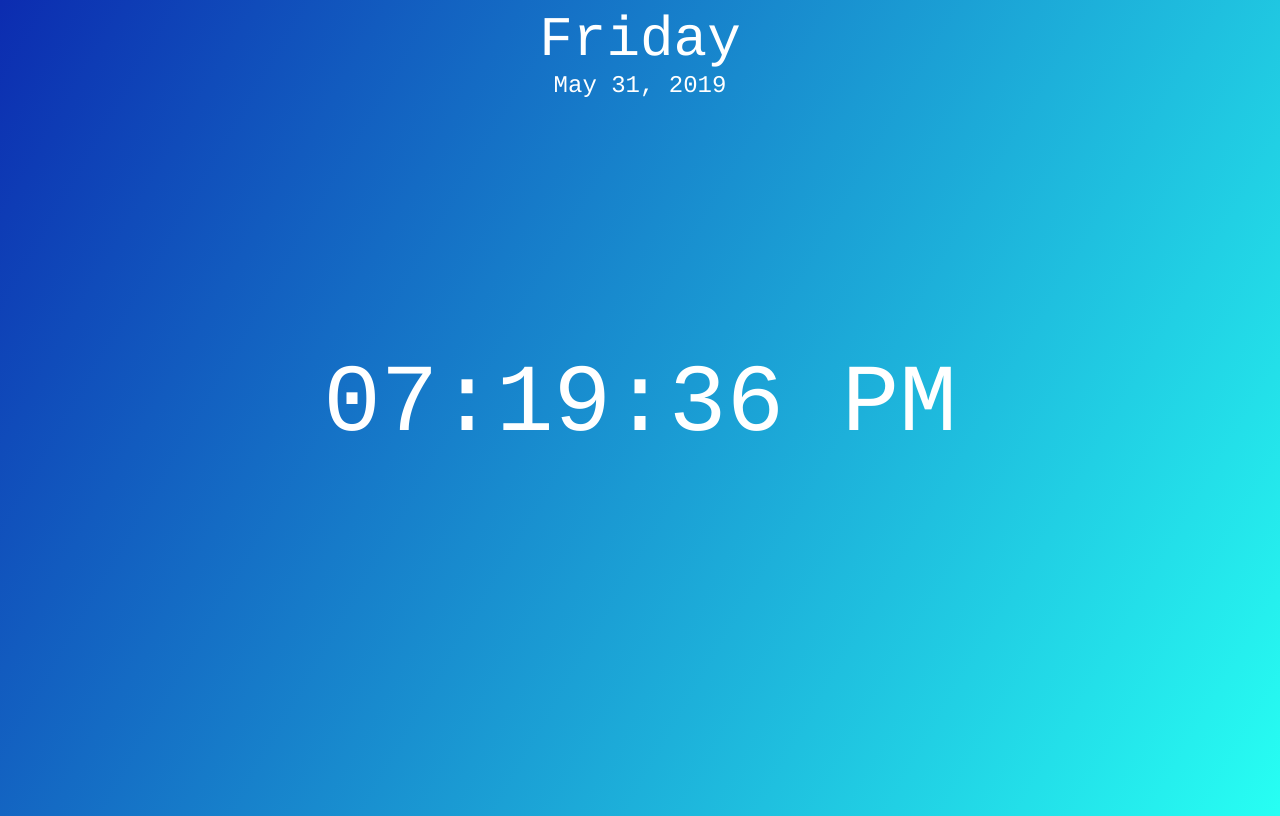
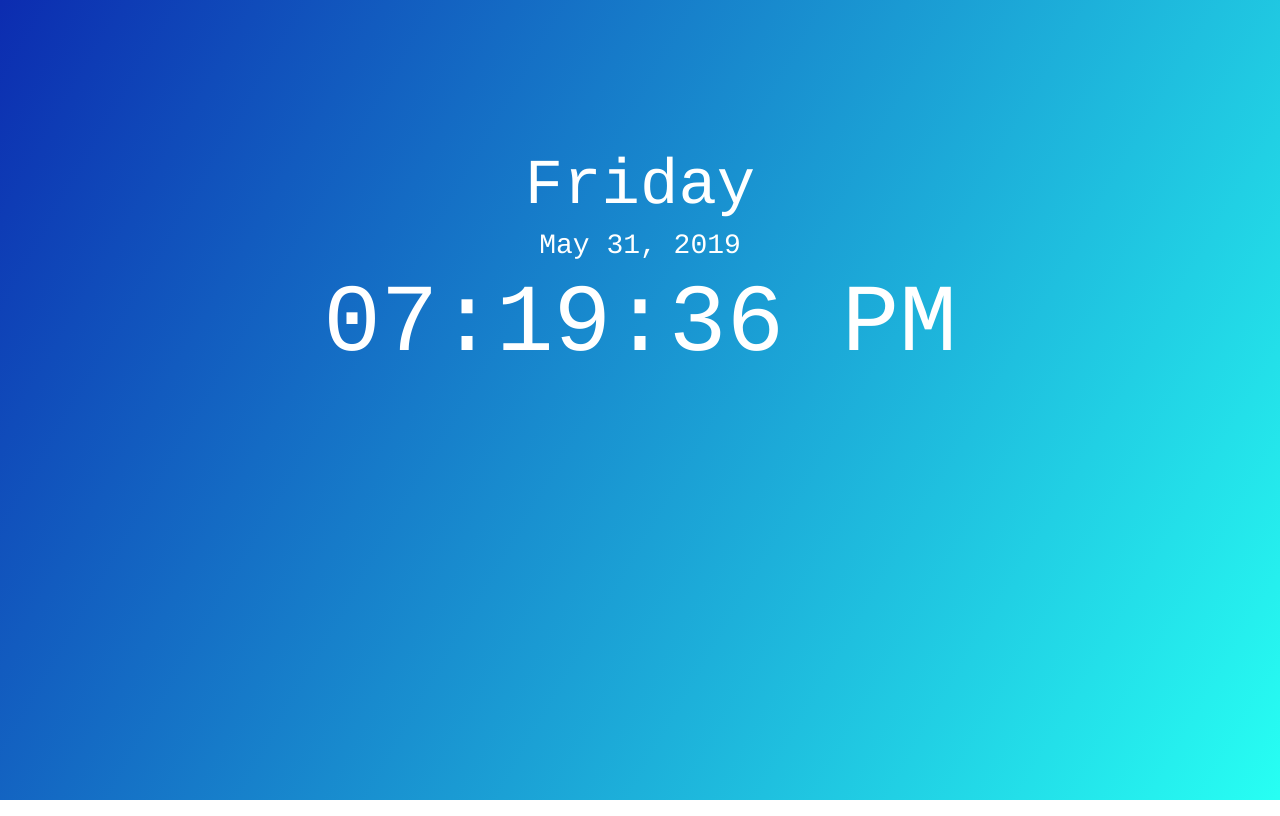
Before and after one commit to m-nguyen/WebDev, a plain HTML site: page Clock/index.html in a window 1280 px wide. Drawn offline with nearby package versions, Linux system fonts and the light colour scheme.

Commit message:
Minor edits to clock project
Edit the div of clock to be more center.

```diff
--- a/Clock/index.html
+++ b/Clock/index.html
@@ -11,7 +11,7 @@
 </head>
 <body>
     <div id="weekday"></div>
+    <div id="date"></div>
     <div id="clock"></div>
-    <div id="date"></div>
 </body>
 </html>
--- a/Clock/style.css
+++ b/Clock/style.css
@@ -1,31 +1,29 @@
 body {
-    height: 100vh;
     color: white;
     font-family: courier, monospace;
     text-align: center;
-    background: linear-gradient(-60deg,rgb(39,255,243), rgb(12,44,176));
+    background: linear-gradient(-60deg,rgb(39,255,243), rgb(12,44,176)) fixed;
 }
 
 #weekday {
-    height: auto;
-    width: auto;
-    font-size: 3.5em;
+    height: 75px;
+    width: 400px;
+    margin: auto;
+    margin-top: 150px;
+    font-size: 4em;
 }
 
 #date {
-    height: auto;
-    width: auto;
-    font-size: 1.5em;
+    height: 40px;
+    width: 300px;
+    margin: auto;
+    margin-top: 5px;
+    font-size: 1.75em;
 }
 
 #clock {
-    max-height: 100px;
-    width: 800px;
+    height: 100px;
+    width: 700px;
     margin: auto;
-    position: absolute;
-    top: 0;
-    left: 0;
-    bottom: 0;
-    right: 0;
     font-size: 6em;
 }
```
